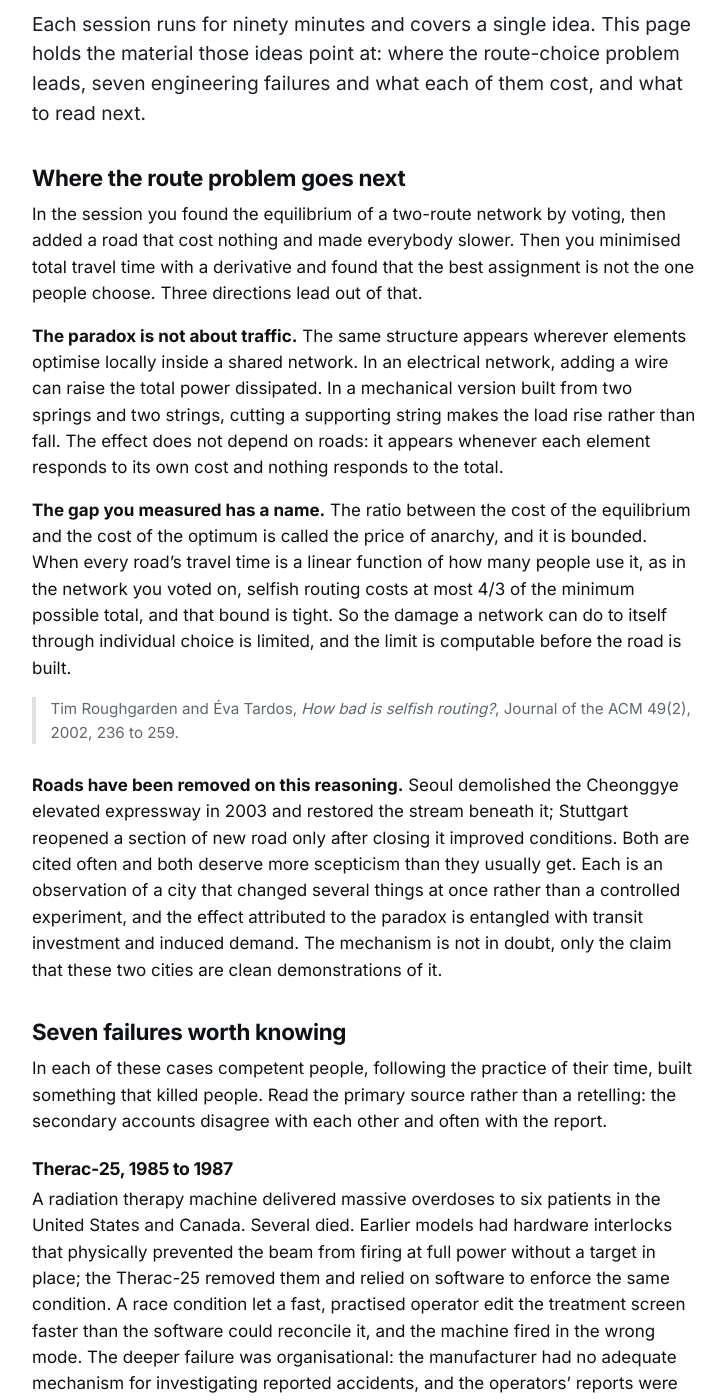
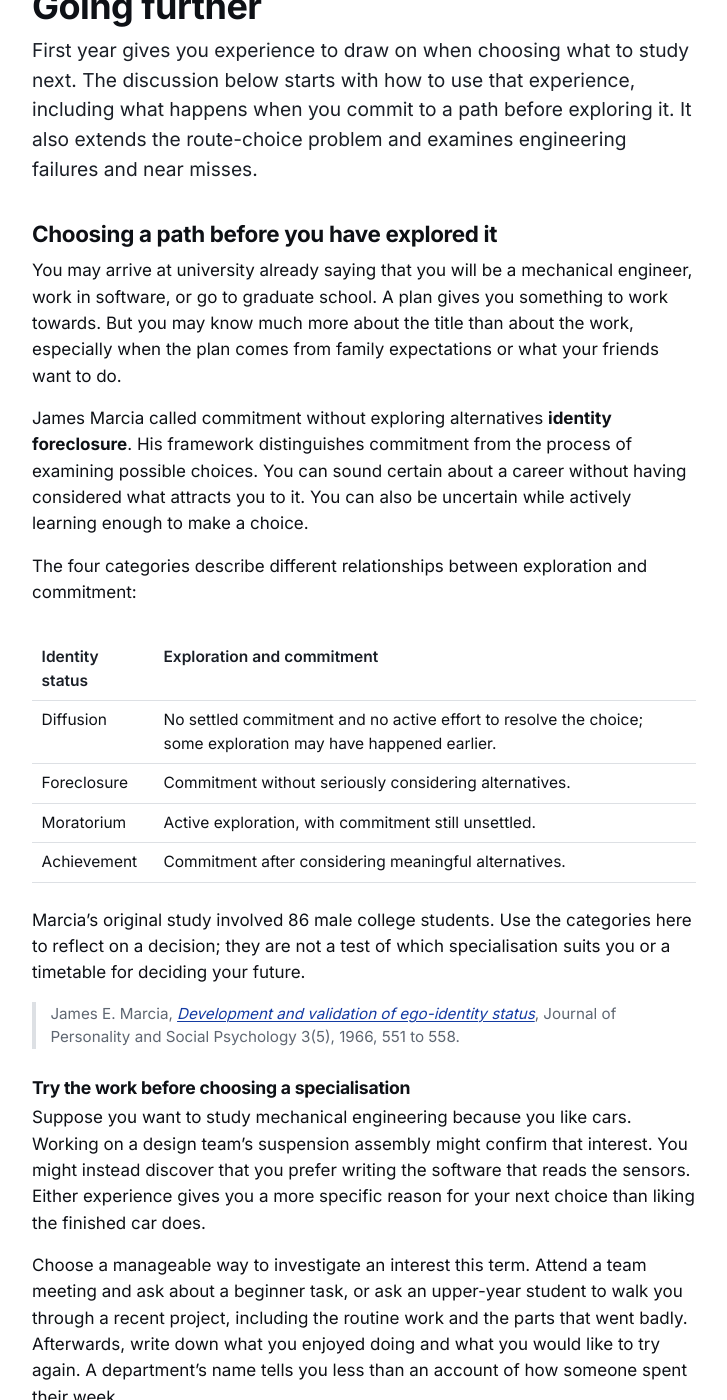
Before and after one commit to GSathish/JumpStart, a Jekyll site: the page built from going-further.md, in a window 1280 px wide and 1400 px high, scrolled down 200 px. Shown: the whole window, without its empty margins (276-1003 px from the left). Built offline with Jekyll 4.4.1, drawn with Linux system fonts in a browser that asks for light colours; some of the changed text lies outside the part shown.

Commit message:
Add discussion of identity foreclosure and exploring study paths

```diff
--- a/going-further.md
+++ b/going-further.md
@@ -1,13 +1,19 @@
 ---
 layout: default
 title: Going further
-description: The topics the Jumpstart sessions point at but do not have time to reach, and an annotated reading list.
+description: Exploring your interests before committing to a path, engineering failures, extensions of the route problem, and further reading.
 permalink: /going-further/
 sections:
+  - id: identity
+    label: Choosing a path
+  - id: practice
+    label: Practice and direction
+  - id: communication
+    label: Writing and speaking
   - id: braess
     label: The route problem
   - id: failures
-    label: Seven failures
+    label: Engineering failures
   - id: asides
     label: Three asides
   - id: reading
@@ -19,29 +25,79 @@ Beyond the two sessions
 
 # Going further
 
-Each session runs for ninety minutes and covers a single idea. This page holds the material those ideas point at: where the route-choice problem leads, seven engineering failures and what each of them cost, and what to read next.
+First year gives you experience to draw on when choosing what to study next. The discussion below starts with how to use that experience, including what happens when you commit to a path before exploring it. It also extends the route-choice problem and examines engineering failures and near misses.
 {: .lede}
+
+## Choosing a path before you have explored it {#identity}
+
+You may arrive at university already saying that you will be a mechanical engineer, work in software, or go to graduate school. A plan gives you something to work towards. But you may know much more about the title than about the work, especially when the plan comes from family expectations or what your friends want to do.
+
+James Marcia called commitment without exploring alternatives **identity foreclosure**. His framework distinguishes commitment from the process of examining possible choices. You can sound certain about a career without having considered what attracts you to it. You can also be uncertain while actively learning enough to make a choice.
+
+The four categories describe different relationships between exploration and commitment:
+
+<div class="table-wrap" markdown="1">
+
+| Identity status | Exploration and commitment |
+|---|---|
+| Diffusion | No settled commitment and no active effort to resolve the choice; some exploration may have happened earlier. |
+| Foreclosure | Commitment without seriously considering alternatives. |
+| Moratorium | Active exploration, with commitment still unsettled. |
+| Achievement | Commitment after considering meaningful alternatives. |
+
+</div>
+
+Marcia's original study involved 86 male college students. Use the categories here to reflect on a decision; they are not a test of which specialisation suits you or a timetable for deciding your future.
+
+James E. Marcia, [*Development and validation of ego-identity status*](https://doi.org/10.1037/h0023281), Journal of Personality and Social Psychology 3(5), 1966, 551 to 558.
+{: .source}
+
+### Try the work before choosing a specialisation
+
+Suppose you want to study mechanical engineering because you like cars. Working on a design team's suspension assembly might confirm that interest. You might instead discover that you prefer writing the software that reads the sensors. Either experience gives you a more specific reason for your next choice than liking the finished car does.
+
+Choose a manageable way to investigate an interest this term. Attend a team meeting and ask about a beginner task, or ask an upper-year student to walk you through a recent project, including the routine work and the parts that went badly. Afterwards, write down what you enjoyed doing and what you would like to try again. A department's name tells you less than an account of how someone spent their week.
+
+You may finish this process wanting exactly what you wanted at the start. That is a reasonable outcome: you now have experience behind the choice. Family advice and concerns about earning a living also deserve consideration. Exploring means examining those reasons alongside your own experience.
+
+## Early frustration and changing direction {#practice}
+
+A first programming assignment can take hours because you are still learning how to read an error message. That experience alone tells you little about whether you will enjoy programming once you can debug a small program. The **frustration barrier** is this early stretch when you cannot yet do enough of an activity to judge what it offers.
+
+Before drawing a conclusion about your ability, identify one part you cannot do and practise it with feedback. For debugging, that might mean predicting the value of a variable, running the program, and explaining why the value differed. Ask someone more experienced to show you how they investigate a mistake. The [learning loop]({{ '/how-to-study/' | relative_url }}#loop) gives you a sequence to follow.
+
+After some practice and help, you may find that you can do the work but have little interest in continuing it. You may also discover an interest that your original plan leaves no room for. Those are reasons to reconsider the plan. An early setback and a sustained dislike of the work give you different information.
+
+Changing direction can have costs. Before changing your course load or taking time away, talk with [Engineering Academic Services]({{ '/help/' | relative_url }}#behind) about how the options affect your degree. You can take your current work seriously while reconsidering where it leads.
+
+## Practise explaining your work {#communication}
+
+When a teammate uses your calculation, they need to know what you assumed and when the result applies. An answer without that explanation is difficult to check. Writing and speaking give other people enough information to question your reasoning or use it in their own work.
+
+After solving a problem, write a short explanation for someone who missed the class. State the problem and the assumptions, then explain why you chose the method. Include a check, such as the units or the behaviour in a limiting case. Read it aloud to a classmate and ask them to identify a step they could not follow. Revise that step before adding more detail elsewhere.
+
+You can practise within a lab report or a design-team update. Both give you a reader who needs to understand the explanation and can tell you where it falls short.
 
 ## Where the route problem goes next {#braess}
 
-In the session you found the equilibrium of a two-route network by voting, then added a road that cost nothing and made everybody slower. Then you minimised total travel time with a derivative and found that the best assignment is not the one people choose. Three directions lead out of that.
+In the session you found the equilibrium of a two-route network by voting, then added a road that cost nothing and made everybody slower. You used a derivative to find the assignment that minimised total travel time. That assignment differed from the one people chose for themselves.
 
-**The paradox is not about traffic.** The same structure appears wherever elements optimise locally inside a shared network. In an electrical network, adding a wire can raise the total power dissipated. In a mechanical version built from two springs and two strings, cutting a supporting string makes the load rise rather than fall. The effect does not depend on roads: it appears whenever each element responds to its own cost and nothing responds to the total.
+Related effects occur in physical systems. In an electrical network, adding a wire can raise the total power dissipated. In a mechanical version built from two springs and two strings, cutting a supporting string makes the load rise rather than fall. These examples show why adding a connection requires checking how the whole system responds.
 
-**The gap you measured has a name.** The ratio between the cost of the equilibrium and the cost of the optimum is called the price of anarchy, and it is bounded. When every road's travel time is a linear function of how many people use it, as in the network you voted on, selfish routing costs at most 4/3 of the minimum possible total, and that bound is tight. So the damage a network can do to itself through individual choice is limited, and the limit is computable before the road is built.
+The ratio between the cost of the worst equilibrium and the cost of the optimum is called the **price of anarchy**. In the standard model, which treats traffic as a continuous flow, selfish routing costs at most 4/3 of the minimum possible total when each road's travel time is a nonnegative constant plus a nonnegative multiple of its traffic. The bound is tight: some networks attain it. It gives a limit under those assumptions, rather than a guarantee for every real road network.
 
-Tim Roughgarden and Éva Tardos, *How bad is selfish routing?*, Journal of the ACM 49(2), 2002, 236 to 259.
+Tim Roughgarden and Éva Tardos, [*How bad is selfish routing?*](https://doi.org/10.1145/506147.506153), Journal of the ACM 49(2), 2002, 236 to 259.
 {: .source}
 
-**Roads have been removed on this reasoning.** Seoul demolished the Cheonggye elevated expressway in 2003 and restored the stream beneath it; Stuttgart reopened a section of new road only after closing it improved conditions. Both are cited often and both deserve more scepticism than they usually get. Each is an observation of a city that changed several things at once rather than a controlled experiment, and the effect attributed to the paradox is entangled with transit investment and induced demand. The mechanism is not in doubt, only the claim that these two cities are clean demonstrations of it.
+Reports about road closures need more care. Seoul demolished the Cheonggye elevated expressway in 2003 and restored the stream beneath it; Stuttgart reopened a section of new road only after closing it improved conditions. Both are often cited as examples of the paradox. Each city changed several things at once, so these observations cannot isolate the paradox from transit investment and induced demand.
 
-## Seven failures worth knowing {#failures}
+## Engineering failures and a near miss {#failures}
 
-In each of these cases competent people, following the practice of their time, built something that killed people. Read the primary source rather than a retelling: the secondary accounts disagree with each other and often with the report.
+These cases include fatal accidents, the loss of a spacecraft, and a building repaired before it failed. In each case, examine the design assumptions and how people responded to evidence of a problem. The sources below give more detail; the Citicorp account is journalism, while several others are investigation reports.
 
 ### Therac-25, 1985 to 1987
 
-A radiation therapy machine delivered massive overdoses to six patients in the United States and Canada. Several died. Earlier models had hardware interlocks that physically prevented the beam from firing at full power without a target in place; the Therac-25 removed them and relied on software to enforce the same condition. A race condition let a fast, practised operator edit the treatment screen faster than the software could reconcile it, and the machine fired in the wrong mode. The deeper failure was organisational: the manufacturer had no adequate mechanism for investigating reported accidents, and the operators' reports were not believed.
+A radiation therapy machine delivered massive overdoses to six patients in the United States and Canada. Several died. Earlier models had hardware interlocks that physically prevented the beam from firing at full power without a target in place; the Therac-25 removed them and relied on software to enforce the same condition. A race condition let a fast, practised operator edit the treatment screen faster than the software could reconcile it, and the machine fired in the wrong mode. The manufacturer had no adequate mechanism for investigating reported accidents and did not believe the operators' reports.
 
 Nancy Leveson and Clark Turner, *An Investigation of the Therac-25 Accidents*, IEEE Computer 26(7), July 1993, 18 to 41. doi:10.1109/MC.1993.274940
 {: .source}
@@ -69,7 +125,7 @@ Transportation Safety Board of Canada, Railway Investigation Report R13D0054, 20
 
 ### Citicorp Center, New York, 1978
 
-A year after the tower opened, its structural engineer, William LeMessurier, was asked by an undergraduate writing a thesis, Diane Hartley, about the building's behaviour under winds striking it at an angle. Checking, he found that a change made during construction, bolted rather than welded joints, left the tower vulnerable to a quartering wind of a kind expected roughly once every sixteen years if its tuned mass damper lost power. The joints were welded, at night, while the building stayed open. A newspaper strike meant almost nobody heard about it, and the episode stayed quiet for seventeen years. The part that matters is that the check happened only because someone outside the project asked a question.
+A year after the tower opened, its structural engineer, William LeMessurier, was asked by an undergraduate writing a thesis, Diane Hartley, about the building's behaviour under winds striking it at an angle. Checking, he found that a change made during construction, bolted rather than welded joints, left the tower vulnerable to a quartering wind of a kind expected roughly once every sixteen years if its tuned mass damper lost power. The joints were welded, at night, while the building stayed open. A newspaper strike meant almost nobody heard about it, and the episode stayed quiet for seventeen years. A question from outside the project prompted the engineer to re-examine the design.
 
 Joe Morgenstern, *The Fifty-Nine-Story Crisis*, The New Yorker, 29 May 1995.
 {: .source}
@@ -94,7 +150,7 @@ Royal Commission on the Quebec Bridge Inquiry, Report, 1908. On the ring itself,
 
 ### Mariner 1 and the missing overbar
 
-Mariner 1 left Cape Canaveral for Venus on 22 July 1962, veered off course, and was destroyed by the range safety officer 293 seconds after launch. The cause is usually given as a missing hyphen, but it was a missing overbar. Someone transcribing the handwritten guidance equations dropped the bar above an R, and the software used the raw radar value where it should have used the smoothed one, so ordinary noise read as urgent course error. Arthur C. Clarke called it the most expensive hyphen in history, and his phrase has outlived the correction to it. Wrong details survive a long time when the story they are attached to is broadly right.
+Mariner 1 left Cape Canaveral for Venus on 22 July 1962, veered off course, and was destroyed by the range safety officer 293 seconds after launch. The cause is usually given as a missing hyphen, but it was a missing overbar. Someone transcribing the handwritten guidance equations dropped the bar above an R, and the software used the raw radar value where it should have used the smoothed one, so ordinary noise read as urgent course error. Arthur C. Clarke called it the most expensive hyphen in history, and his phrase has outlived the correction to it. The familiar retelling obscures the distinction between a punctuation error in code and a missing mathematical symbol in the guidance specification.
 
 ### The Harvard Mark II moth
 
@@ -110,12 +166,12 @@ Richard Hamming opened *Numerical Methods for Scientists and Engineers* with a l
   <li>
     <a href="https://doi.org/10.1109/MC.1993.274940">An Investigation of the Therac-25 Accidents</a>
     <span class="src">Nancy Leveson and Clark Turner &middot; IEEE Computer, July 1993</span>
-    <p>The primary source, and about forty pages. It covers the software defect, the missing hardware interlock, and the reporting process that let the same accident happen six times.</p>
+    <p>This investigation covers the software defect, the missing hardware interlock, and the reporting process that let the same accident happen six times.</p>
   </li>
   <li>
     <a href="https://doi.org/10.1017/S0140525X00005756">Minds, Brains, and Programs</a>
     <span class="src">John Searle &middot; Behavioral and Brain Sciences, 1980</span>
-    <p>The Chinese Room argument, that running the right program is not the same as understanding it. Twelve pages, no technical background needed, and still under argument.</p>
+    <p>The Chinese Room argument, that running the right program is not the same as understanding it. The article sets out the thought experiment without requiring a programming background.</p>
   </li>
   <li>
     The Milk of Human Intentionality
@@ -130,16 +186,16 @@ Richard Hamming opened *Numerical Methods for Scientists and Engineers* with a l
   <li>
     <a href="https://archive.org/details/toengineerishuma00petr">To Engineer Is Human</a>
     <span class="src">Henry Petroski &middot; St Martin's Press, 1985</span>
-    <p>Petroski's case that design advances by failure, argued through bridges, roofs and everyday objects. The most readable book on this list, and a reasonable place to begin.</p>
+    <p>Petroski's case that design advances by failure, argued through bridges, roofs and everyday objects. The case histories provide an introduction without assuming specialist engineering knowledge.</p>
   </li>
   <li>
     <a href="https://archive.org/details/computerpowerhum0000weiz_v0i3">Computer Power and Human Reason</a>
     <span class="src">Joseph Weizenbaum &middot; W. H. Freeman, 1976</span>
-    <p>Weizenbaum wrote it after watching people confide in ELIZA, the chatbot he had built. It is about the difference between what a computer can be made to do and what it should be asked to decide, and it has aged unusually well.</p>
+    <p>Weizenbaum wrote it after watching people confide in ELIZA, the chatbot he had built. It is about the difference between what a computer can be made to do and what it should be asked to decide.</p>
   </li>
   <li>
     <a href="https://doi.org/10.1145/506147.506153">How Bad Is Selfish Routing?</a>
     <span class="src">Tim Roughgarden and Éva Tardos &middot; Journal of the ACM, 2002</span>
-    <p>Where the route-choice session leads if you follow the mathematics. Harder going than the rest of this list, and the result it builds to is the 4/3 bound.</p>
+    <p>The mathematical treatment of selfish routing, including the 4/3 bound discussed above. It requires more mathematical background than the other readings.</p>
   </li>
 </ul>
--- a/how-to-study.md
+++ b/how-to-study.md
@@ -170,9 +170,9 @@ Nick Perham and Joanne Vizard, *Can preference for background music mediate the
 
 ### The frustration barrier
 
-Every skill worth having has a stretch early on where you are visibly bad at it and progress is not obvious. That stretch is where most people quit, and quitting there gets rationalised as a discovery about yourself: that you are not a maths person, or not a coding person. It is worth naming in advance, because you will meet it in first year and the story it tells about you is not true.
+Early practice can be frustrating because you cannot yet do enough to see progress. A difficult problem set may leave you thinking that you are not a maths person or a coding person, even though it gives you little evidence about what you could do with more practice and help.
 
-What helps is unglamorous. Expect to be bad at the start and treat that as information rather than as a verdict. Work near people who are further along. Practise the specific thing you cannot do rather than the parts you can already manage.
+Identify the step you cannot do and ask someone more experienced to work through it with you. Then try a similar problem on your own. The discussion of [early frustration and changing direction]({{ '/going-further/' | relative_url }}#practice) explains how this relates to choosing a field, including when to reconsider a plan.
 
 ### Grit, with the caveat
 
```
Also changed, not shown: index.md (+1 -1 lines).
